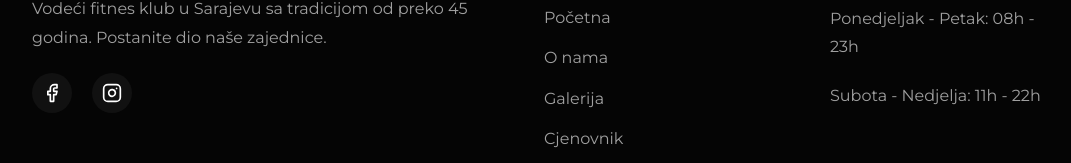
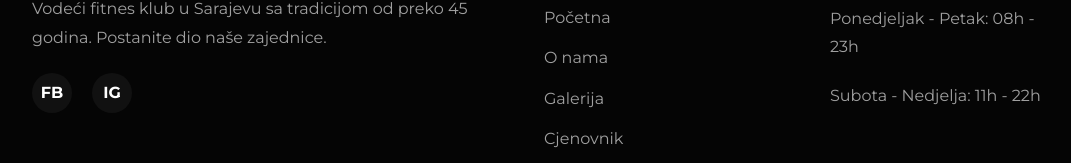
Before and after one commit to AEZAKKMI123/universum, a React (Vite) app: page / in a window 1280 px wide. Shown: the part 4979-5142 px from the top of the page, without its empty margins (96-1167 px from the left). Built offline with nearby package versions, Linux system fonts and the light colour scheme.

Commit message:
feat: Final updates - Centered navbar, hero slide animation, 70KM pricing, testimonials, and enhanced footer

```diff
--- a/src/App.jsx
+++ b/src/App.jsx
@@ -1,6 +1,6 @@
 import React, { useState, useEffect } from 'react';
 import { motion } from 'framer-motion';
-import { Facebook, Instagram, Phone, MapPin, Clock, CheckCircle, Quote } from 'lucide-react';
+import { Phone, MapPin, Clock, CheckCircle, Quote } from 'lucide-react';
 import './App.css';
 import heroImg from './assets/hero.png';
 import weightsImg from './assets/weights.png';
@@ -269,8 +269,8 @@ function App() {
             <div className="nav-logo">UNIVERSUM</div>
             <p>Vodeći fitnes klub u Sarajevu sa tradicijom od preko 45 godina. Postanite dio naše zajednice.</p>
             <div className="footer-socials">
-              <a href="#"><Facebook size={20} /></a>
-              <a href="#"><Instagram size={20} /></a>
+              <a href="#" style={{ fontWeight: 'bold' }}>FB</a>
+              <a href="#" style={{ fontWeight: 'bold' }}>IG</a>
             </div>
           </div>
           <div className="footer-col">
```
Also changed, not shown: 1 other file (tests, documents, lock files or other folders).
